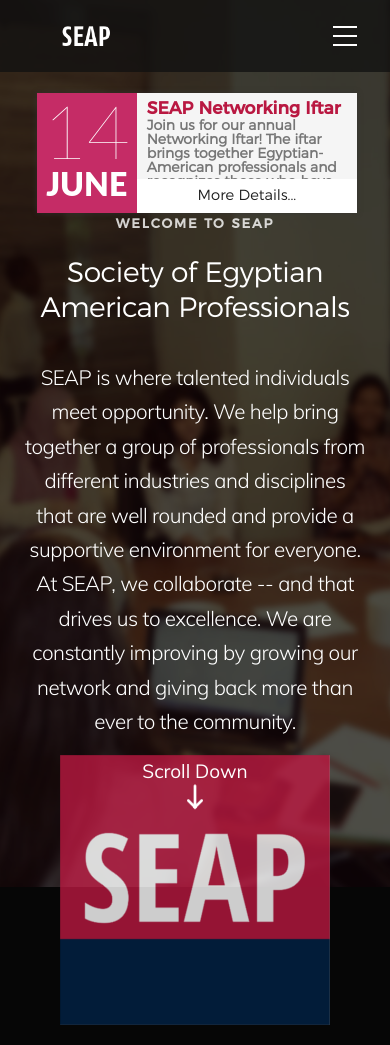
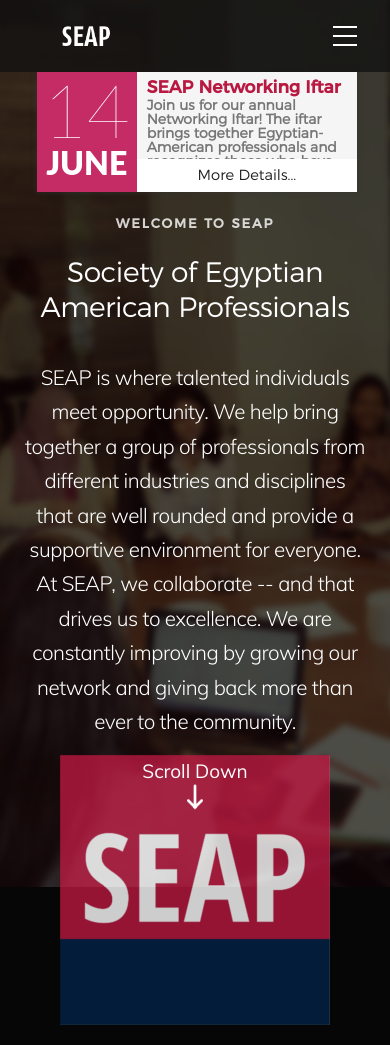
Before and after one commit to sherifsarhan/SEAP, a website: page public/index.html in a window 390 px wide. Shown: the top 1045 px of the page. Drawn offline with Linux system fonts and the light colour scheme; files whose address does not match are found by name.

Commit message:
changed the event container to align right under header menu. works perfect for all devices now.

```diff
--- a/public/css/event.css
+++ b/public/css/event.css
@@ -2,7 +2,8 @@
   width: 32%;
   right: 10.9%;
   position: absolute;
-  top: 12%;
+  top: 0%;
+  margin-top: 72px;
   z-index: 999;
 }
 .event-list {
@@ -148,7 +149,7 @@
     width: 36%;
     right: 7.1%;
     position: absolute;
-    top: 12%;
+    top: 0%;
     z-index: 999;
   }
   .event-list > li > .info > .title{
@@ -160,7 +161,7 @@
     width: 43%;
     right: 0;
     position: absolute;
-    top: 12%;
+    top: 0%;
     z-index: 999;
   }
 }
@@ -170,7 +171,7 @@
     width: 40%;
     right: 0%;
     position: absolute;
-    top: 12%;
+    top: 0%;
     z-index: 999;
   }
 }
@@ -180,7 +181,7 @@
     width: 45%;
     right: -3%;
     position: absolute;
-    top: 12%;
+    top: 0%;
     z-index: 999;
   }
   .event-list > li > .info > .title{
@@ -196,7 +197,7 @@
     width: 41%;
     right: 2%;
     position: absolute;
-    top: 8%;
+    top: 0%;
     z-index: 999;
   }
 }
@@ -206,7 +207,7 @@
     width: 43%;
     right: 0%;
     position: absolute;
-    top: 12%;
+    top: 0%;
     z-index: 999;
   }
 }
@@ -216,7 +217,7 @@
     width: 90%;
     right: 4%;
     position: absolute;
-    top: 10%;
+    top: 0%;
     z-index: 999;
   }
 }
@@ -226,7 +227,7 @@
     width: 90%;
     right: 4%;
     position: absolute;
-    top: 10%;
+    top: 0%;
     z-index: 999;
   }
 }
@@ -236,7 +237,7 @@
     width: 90%;
     right: 4%;
     position: absolute;
-    top: 10%;
+    top: 0%;
     z-index: 999;
   }
 }
@@ -246,7 +247,7 @@
     width: 90%;
     right: 4%;
     position: absolute;
-    top: 10%;
+    top: 0%;
     z-index: 999;
   }
   .event-list > li > .info > .title {
@@ -261,7 +262,7 @@
     width: 90%;
     right: 4%;
     position: absolute;
-    top: 10%;
+    top: 0%;
     z-index: 999;
   }
 }
@@ -271,7 +272,7 @@
     width: 90%;
     right: 4%;
     position: absolute;
-    top: 10%;
+    top: 0%;
     z-index: 999;
   }
 }
@@ -281,7 +282,7 @@
     width: 90%;
     right: 4%;
     position: absolute;
-    top: 10%;
+    top: 0%;
     z-index: 999;
   }
 }
@@ -291,7 +292,7 @@
     width: 90%;
     right: 4%;
     position: absolute;
-    top: 10%;
+    top: 0%;
     z-index: 999;
   }
 }
@@ -301,7 +302,7 @@
     width: 90%;
     right: 4%;
     position: absolute;
-    top: 10%;
+    top: 0%;
     z-index: 999;
   }
 }
@@ -321,7 +322,7 @@
     width: 95%;
     right: 2%;
     position: absolute;
-    top: 11%;
+    top: 0%;
     z-index: 999;
   }
   .event-list > li > .info > .title {
@@ -337,7 +338,7 @@
     width: 98%;
     right: 1%;
     position: absolute;
-    top: 12%;
+    top: 0%;
     z-index: 999;
   }
   .event-list > li > .info > .title {
@@ -355,7 +356,7 @@
     width: 100%;
     right: 0%;
     position: absolute;
-    top: 12%;
+    top: 0%;
     z-index: 999;
   }
   .event-list > li > .info > .title {
@@ -373,7 +374,7 @@
     width: 90%;
     right: 5%;
     position: absolute;
-    top: 10%;
+    top: 0%;
     z-index: 999;
   }
   .event-list > li > .info > .title {
@@ -391,7 +392,7 @@
     width: 90%;
     right: 5%;
     position: absolute;
-    top: 12%;
+    top: 0%;
     z-index: 999;
   }
   .event-list > li > .info > .title {
```
